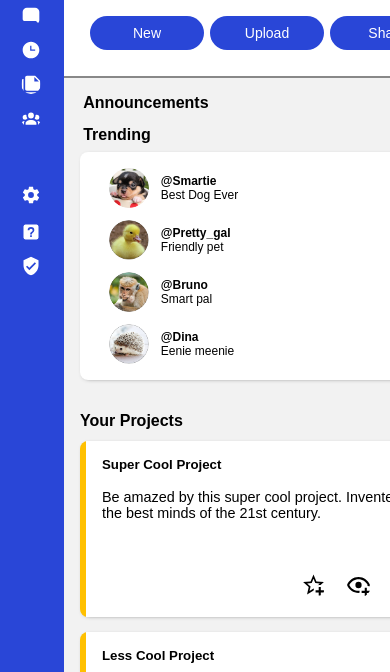
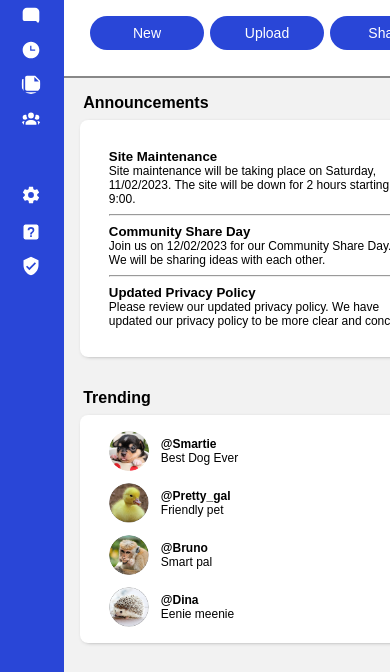
Before and after one commit to jtm2021/Dashboard, a plain HTML site: page index.html in a window 390 px wide. Shown: the part 149-821 px from the top of the page. Drawn offline with Linux system fonts and the light colour scheme; a web font is replaced by a local one.

Commit message:
Update mobile grid rows

```diff
--- a/style.css
+++ b/style.css
@@ -350,7 +350,6 @@ li {
         "sidebar trending"
         "sidebar projects";
     grid-template-columns: 4rem 100vw;
-    grid-template-rows: repeat(5, 1fr);
     }
 
   .sidebar div {
```
